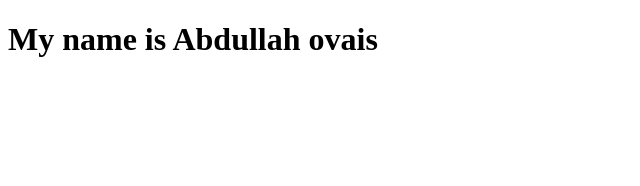
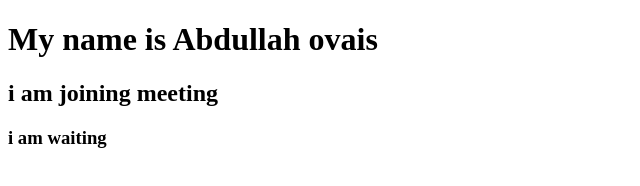
Before and after one commit to Abdullahovais12/PRACTICE, a plain HTML site: page index.html in a window 1280 px wide. Shown: the whole page, without its empty margins (0-640 px from the left). Drawn offline with Linux system fonts and the light colour scheme.

Commit message:
i am abdullah ovais

```diff
--- a/index.html
+++ b/index.html
@@ -7,5 +7,7 @@
 </head>
 <body>
     <h1>My name is Abdullah ovais</h1>
+    <h2>i am joining meeting</h2>
+    <h3>i am waiting</h3>
 </body>
 </html>
```
